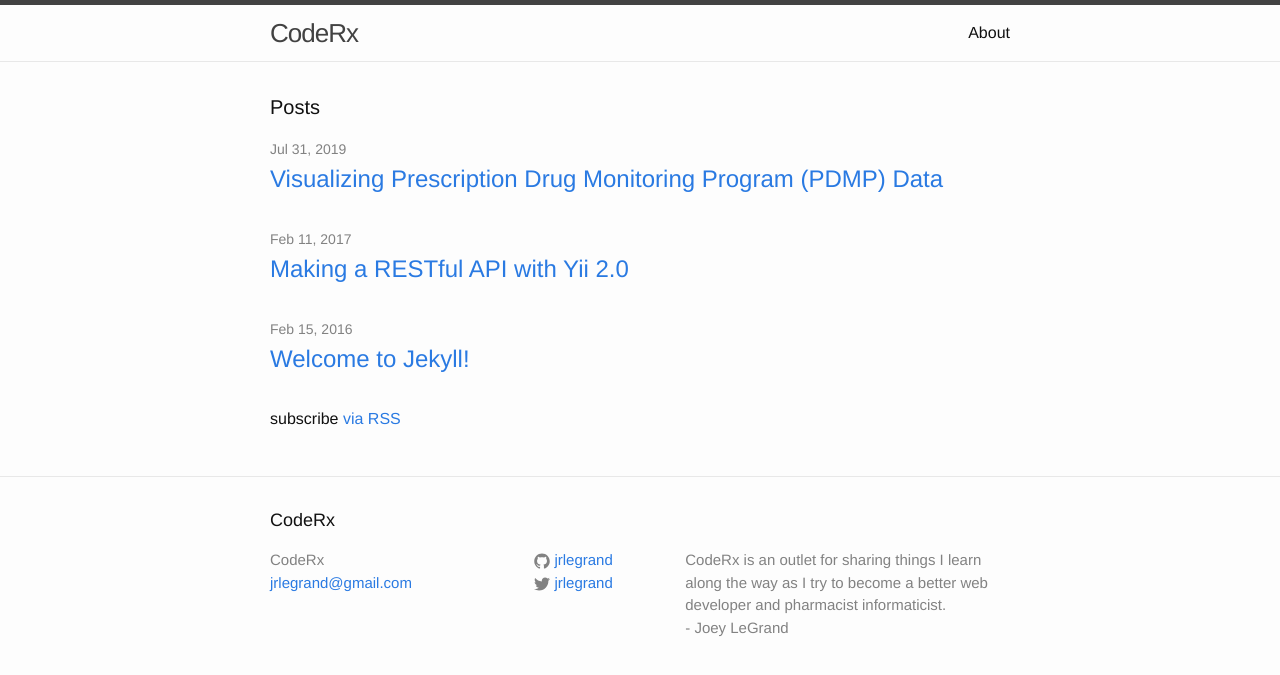
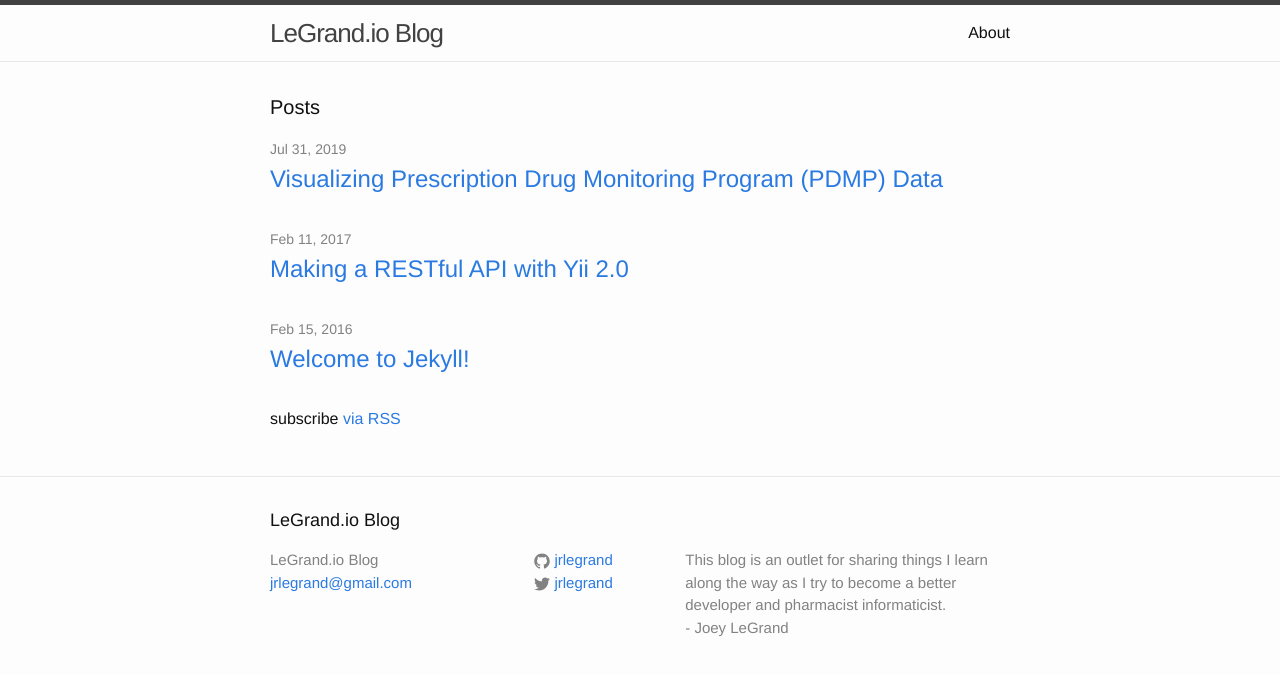
Before and after one commit to jrlegrand/jrlegrand.github.io, a Jekyll site: the page built from index.html, in a window 1280 px wide. Shown: the top 675 px of the page. Built offline with Jekyll 4.4.1, drawn with Linux system fonts in a browser that asks for light colours.

Commit message:
Update _config.yml

```diff
--- a/_config.yml
+++ b/_config.yml
@@ -6,11 +6,11 @@
 # 'jekyll serve'. If you change this file, please restart the server process.
 
 # Site settings
-title: CodeRx
+title: LeGrand.io Blog
 email: jrlegrand@gmail.com
 description: > # this means to ignore newlines until "baseurl:"
-  CodeRx is an outlet for sharing things I learn along the way
-  as I try to become a better web developer and pharmacist informaticist.
+  This blog is an outlet for sharing things I learn along the way
+  as I try to become a better developer and pharmacist informaticist.
   <br>
   - Joey LeGrand
 baseurl: "" # the subpath of your site, e.g. /blog
```
